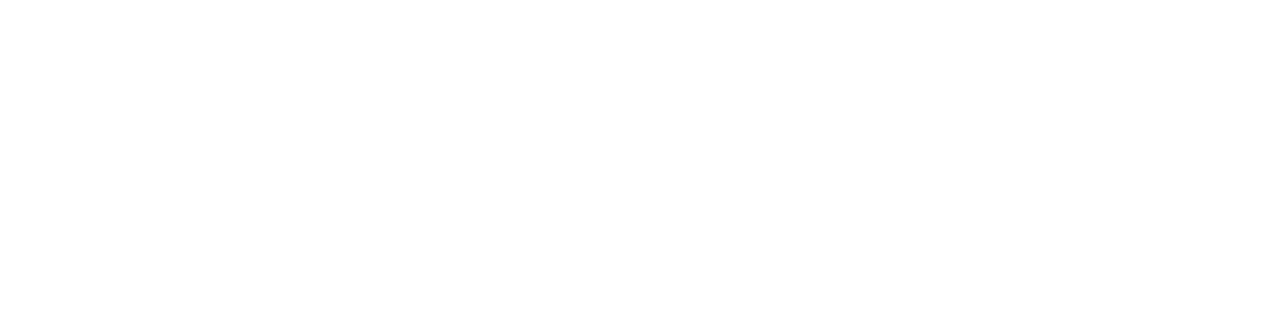
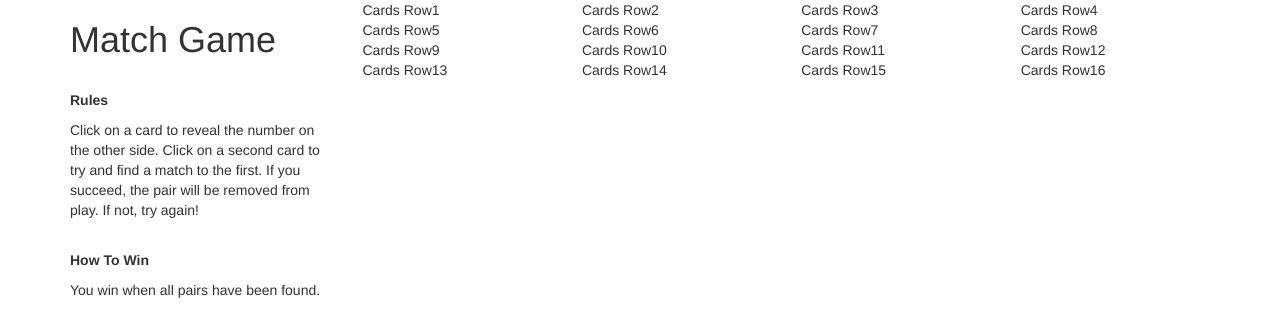
Before and after one commit to DanFortin2/matchgame, a plain HTML site: page index.html in a window 1280 px wide. Drawn offline with nearby package versions, Linux system fonts and the light colour scheme.

Commit message:
html structure setup, going to start styling next

```diff
--- a/index.html
+++ b/index.html
@@ -1,9 +1,57 @@
 <!DOCTYPE html>
 <html>
 <head>
+  <meta charset="utf-8">
+  <meta name="viewport" content="width=device-width, initial-scale=1.0">
+  <link rel="shortcut icon" href="./favicon.png" type="image/x-icon">
+  <link rel="icon" href="./favicon.png" type="image/x-icon">
+  <link href="./resources/css/reset.css" type="text/css" rel="stylesheet">
+  <link rel="stylesheet" href="https://maxcdn.bootstrapcdn.com/bootstrap/3.3.7/css/bootstrap.min.css"
+  integrity="sha384-BVYiiSIFeK1dGmJRAkycuHAHRg32OmUcww7on3RYdg4Va+PmSTsz/K68vbdEjh4u" crossorigin="anonymous">
+  <link href="./resources/css/style.css" type="text/css" rel="stylesheet">
   <title>Match Game</title>
 </head>
 <body>
+
+  <div class="container">
+    <!--Game Instructions-->
+    <div class="row">
+      <div class="col-xs-12 col-md-3">
+        <h1>Match Game</h1>
+        <br>
+        <p><strong>Rules</strong></p>
+        <p>Click on a card to reveal the number on the other side. Click on a second card to try and find
+        a match to the first. If you succeed, the pair will be removed from play. If not, try again!</p>
+        <br>
+        <p><strong>How To Win</strong></p>
+        <p>You win when all pairs have been found.</p>
+      </div>
+
+    <!--Actual Game-->
+      <div id="game" class="col-xs-12 col-md-9">
+        <div class="row">
+          <div class="col-md-3">Cards Row1</div>
+          <div class="col-md-3">Cards Row2</div>
+          <div class="col-md-3">Cards Row3</div>
+          <div class="col-md-3">Cards Row4</div>
+          <div class="col-md-3">Cards Row5</div>
+          <div class="col-md-3">Cards Row6</div>
+          <div class="col-md-3">Cards Row7</div>
+          <div class="col-md-3">Cards Row8</div>
+          <div class="col-md-3">Cards Row9</div>
+          <div class="col-md-3">Cards Row10</div>
+          <div class="col-md-3">Cards Row11</div>
+          <div class="col-md-3">Cards Row12</div>
+          <div class="col-md-3">Cards Row13</div>
+          <div class="col-md-3">Cards Row14</div>
+          <div class="col-md-3">Cards Row15</div>
+          <div class="col-md-3">Cards Row16</div>
+        </div>
+      </div>
+
+    </div>
+  </div>
+
   <script
     src="https://code.jquery.com/jquery-3.1.1.min.js"
     integrity="sha256-hVVnYaiADRTO2PzUGmuLJr8BLUSjGIZsDYGmIJLv2b8="
--- /dev/null
+++ b/resources/css/reset.css
@@ -0,0 +1,48 @@
+/* http://meyerweb.com/eric/tools/css/reset/
+   v2.0 | 20110126
+   License: none (public domain)
+*/
+
+html, body, div, span, applet, object, iframe,
+h1, h2, h3, h4, h5, h6, p, blockquote, pre,
+a, abbr, acronym, address, big, cite, code,
+del, dfn, em, img, ins, kbd, q, s, samp,
+small, strike, strong, sub, sup, tt, var,
+b, u, i, center,
+dl, dt, dd, ol, ul, li,
+fieldset, form, label, legend,
+table, caption, tbody, tfoot, thead, tr, th, td,
+article, aside, canvas, details, embed,
+figure, figcaption, footer, header, hgroup,
+menu, nav, output, ruby, section, summary,
+time, mark, audio, video {
+	margin: 0;
+	padding: 0;
+	border: 0;
+	font-size: 100%;
+	font: inherit;
+	vertical-align: baseline;
+}
+/* HTML5 display-role reset for older browsers */
+article, aside, details, figcaption, figure,
+footer, header, hgroup, menu, nav, section {
+	display: block;
+}
+body {
+	line-height: 1;
+}
+ol, ul {
+	list-style: none;
+}
+blockquote, q {
+	quotes: none;
+}
+blockquote:before, blockquote:after,
+q:before, q:after {
+	content: '';
+	content: none;
+}
+table {
+	border-collapse: collapse;
+	border-spacing: 0;
+}
```
Also changed, not shown: resources/css/style.css (added).
